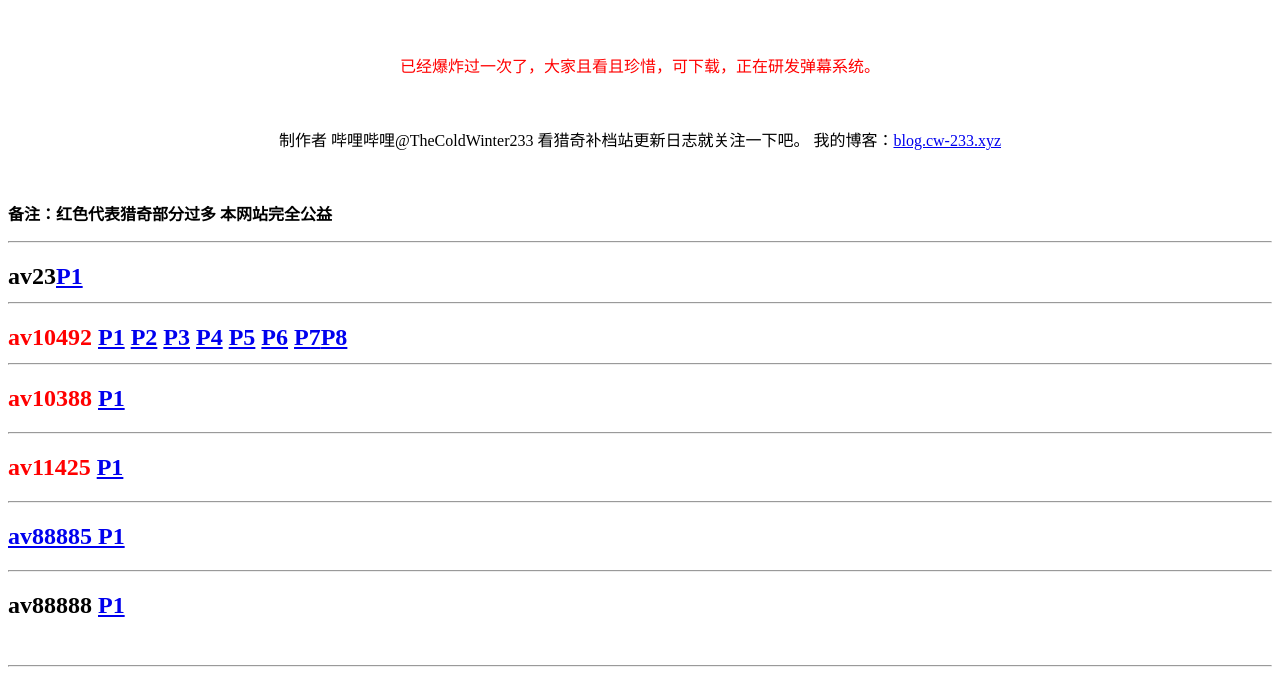
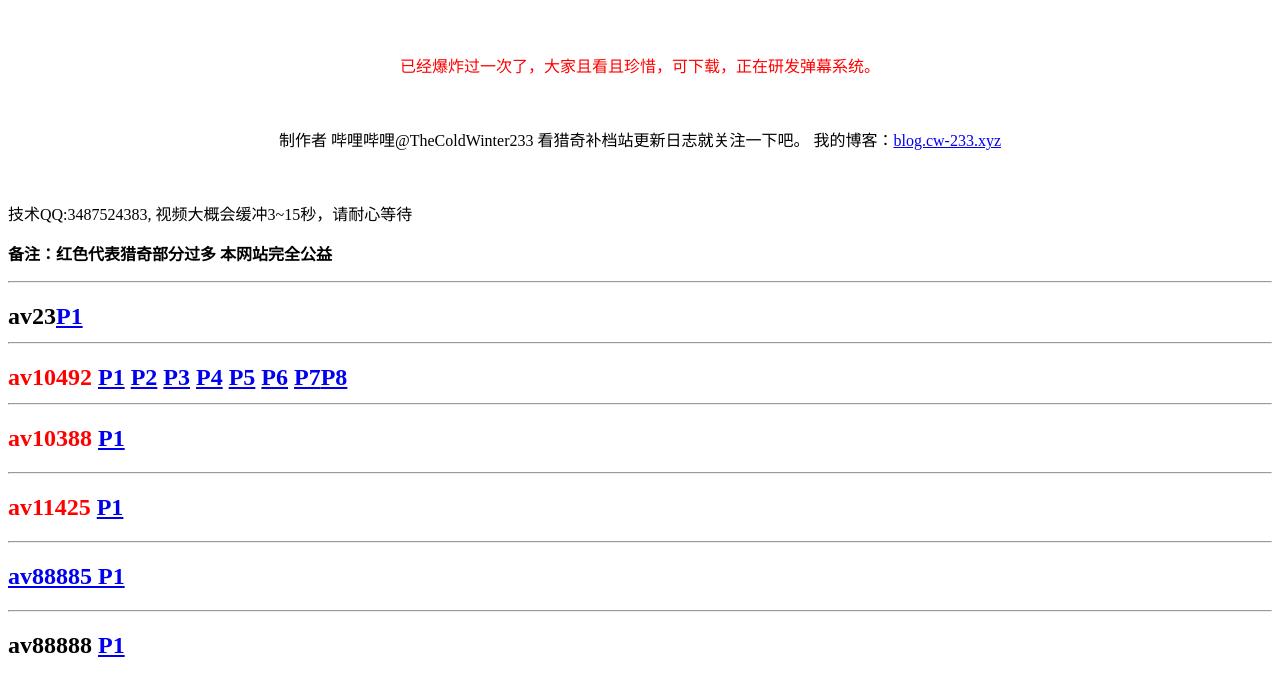
Before and after one commit to HRHR1/lieqi233.tk, a plain HTML site: page index.html in a window 1280 px wide. Shown: the part 74-759 px from the top of the page. Drawn offline with Linux system fonts and the light colour scheme.

Commit message:
Update index.html

```diff
--- a/index.html
+++ b/index.html
@@ -7,6 +7,7 @@
 <br>
 <p style="text-align:center;">制作者 哔哩哔哩@TheColdWinter233 看猎奇补档站更新日志就关注一下吧。  我的博客：<a href="http://blog.cw-233.xyz">blog.cw-233.xyz</a></p>
 <br>
+  <p>技术QQ:3487524383, 视频大概会缓冲3~15秒，请耐心等待</p>
   <p><strong>备注：红色代表猎奇部分过多 本网站完全公益</strong></p>
   <hr>
   <h2>av23<a href="video/00000023.mp4">P1</a>
```
